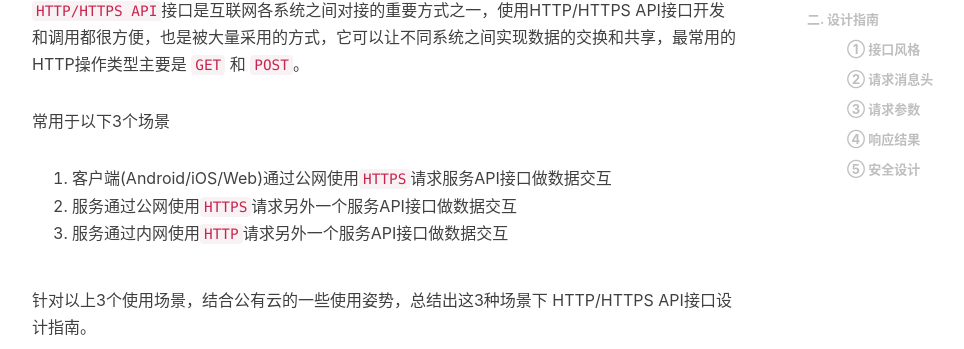
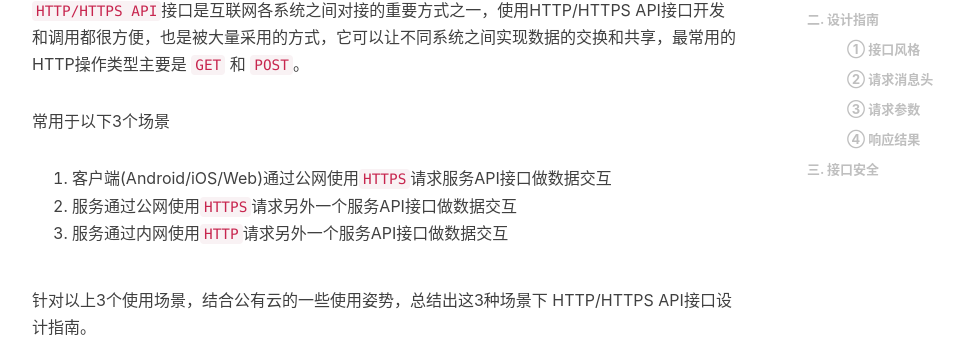
Before and after one commit to engru/chenguolin.github.io, a Jekyll site: the page built from _posts/2017-07-27-【HTTP API-3】HTTP API接口设计指南.md, in a window 1280 px wide and 1400 px high, scrolled down 541 px. Shown: the part 99-448 px from the top of the window, without its empty margins (233-1197 px from the left). Built offline with Jekyll 4.4.1, drawn with Linux system fonts in a browser that asks for light colours; nearby versions of some CDN libraries; comment, search, counter and statistics services are not loaded.

Commit message:
Update 2017-07-27-【HTTP API-3】HTTP API接口设计指南.md

```diff
--- a/_posts/2017-07-27-【HTTP API-3】HTTP API接口设计指南.md
+++ b/_posts/2017-07-27-【HTTP API-3】HTTP API接口设计指南.md
@@ -38,10 +38,9 @@ API的URI scheme 由以下几个部分组成: {URI Scheme} :// {Endpoint} / {Ver
 
 ## ③ 请求参数
 
-
 ## ④ 响应结果
 
-## ⑤ 安全设计
+# 三. 接口安全
 
 
 设计点
```
